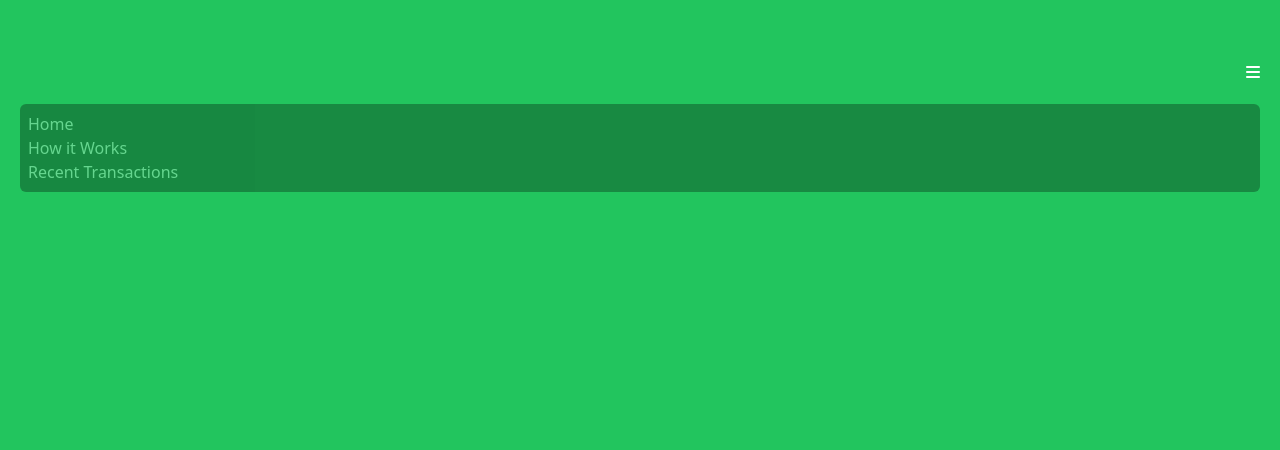
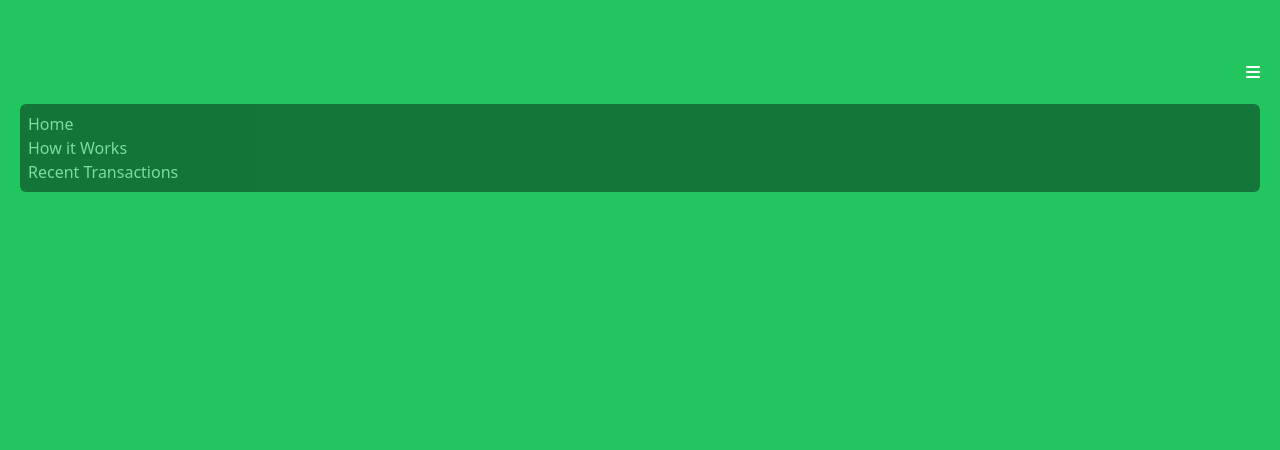
Before and after one commit to IftekharHamim/Friend-Project, a plain HTML site: page index.html in a window 1280 px wide. Shown: the top 450 px of the page. Drawn offline with nearby package versions, Linux system fonts and the light colour scheme.

Commit message:
banner part resolved

```diff
--- a/index.html
+++ b/index.html
@@ -11,7 +11,7 @@
    <header class="container mx-auto">
     <div class="my-10 p-5">
         <h4 class="text-right"><i class="fa-solid fa-bars text-white"></i></h4>
-        <div class="bg-black opacity-30 rounded-md mt-5  p-2 text-white">
+        <div class="bg-black opacity-40 rounded-md mt-5  p-2 text-white z-0">
             <p>Home</p>
             <p>How it Works</p>
             <p>Recent Transactions</p>
```
